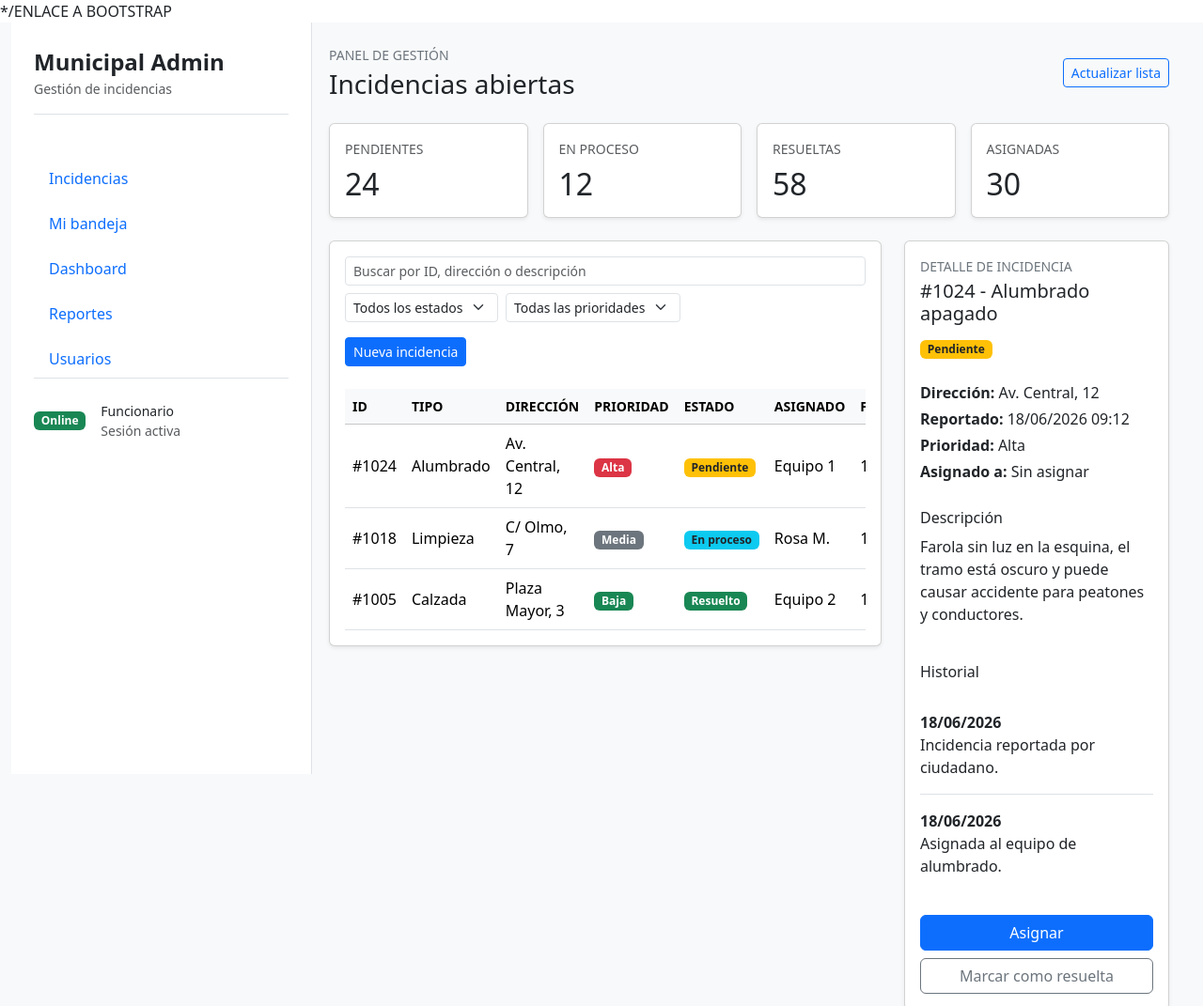
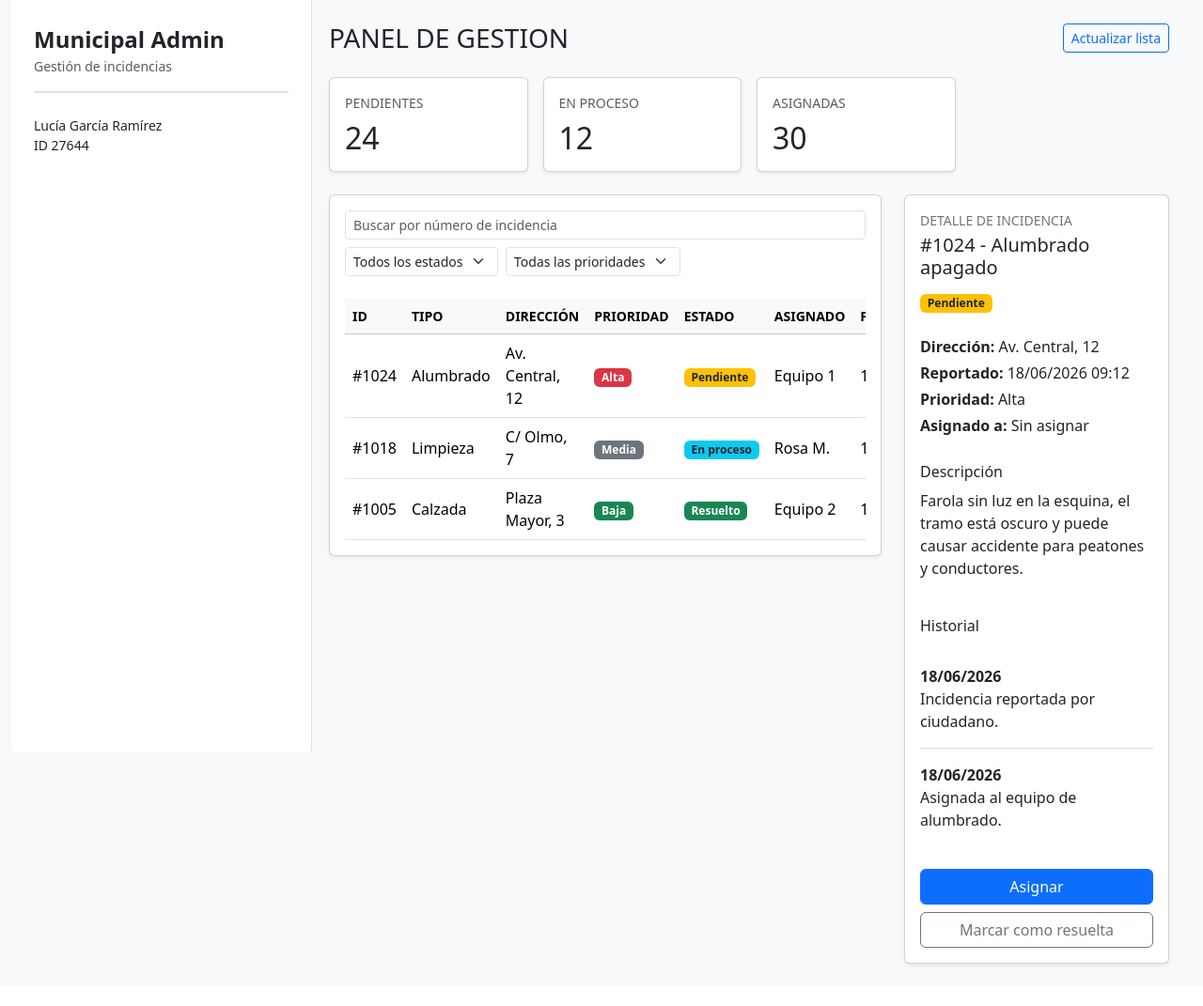
Before and after one commit to luciagarciarz/webappMuestra, a plain HTML site: page frontend/index.html in a window 1280 px wide. Shown: the top 1071 px of the page at 94% size. After the commit the page ends 1050 px from the top, so only its background shows below. Drawn offline with nearby package versions, Linux system fonts and the light colour scheme.

Commit message:
se añaden títulos a cada apartado de código para distinguir las partes de la web. Se comienza con el JS (se deja a medias la barra de búsqueda)

```diff
--- a/frontend/index.html
+++ b/frontend/index.html
@@ -4,46 +4,39 @@
     <meta charset="utf-8" />
     <meta name="viewport" content="width=device-width, initial-scale=1.0" />
     <title>Portal de Incidencias - Admin</title>
-    <link rel="stylesheet" href="https://cdn.jsdelivr.net/npm/bootstrap@5.3.2/dist/css/bootstrap.min.css" /> */ENLACE A BOOTSTRAP
+<!--ENLACE A CDN BOOTSTRAP -->
+    <link rel="stylesheet" href="https://cdn.jsdelivr.net/npm/bootstrap@5.3.2/dist/css/bootstrap.min.css" />
   </head>
 
+<!--COLUMNA LATERAL-->
   <body>
     <div class="container-fluid bg-light min-vh-100">
       <div class="row gx-0">
         <aside class="col-12 col-xl-3 col-xxl-2 p-4 bg-white border-end vh-100 position-fixed overflow-auto">
-          <div class="mb-5 pb-3 border-bottom">
+          <div class="pb-3 border-bottom">
             <strong class="d-block fs-4">Municipal Admin</strong>
             <p class="text-muted small mb-0">Gestión de incidencias</p>
           </div>
 
-          <nav class="nav flex-column gap-2">
-            <a class="nav-link active rounded" href="#">Incidencias</a>
-            <a class="nav-link rounded" href="#">Mi bandeja</a>
-            <a class="nav-link rounded" href="#">Dashboard</a>
-            <a class="nav-link rounded" href="#">Reportes</a>
-            <a class="nav-link rounded" href="#">Usuarios</a>
-          </nav>
-
           <div class="mt-auto pt-4 border-top">
             <div class="d-flex align-items-center gap-3">
-              <span class="badge bg-success">Online</span>
               <div>
-                <p class="small mb-0">Funcionario</p>
-                <p class="text-muted small mb-0">Sesión activa</p>
-              </div>
+                <p class="small mb-0">Lucía García Ramírez</p>
+                <p class="small mb-0">ID 27644</p>
             </div>
           </div>
         </aside>
 
+
+<!--COLUMNA PRINCIPAL-->
         <main class="col offset-xl-3 offset-xxl-2 p-4">
           <header class="d-flex flex-column flex-md-row align-items-start align-items-md-center justify-content-between gap-3 mb-4">
             <div>
-              <p class="text-uppercase text-secondary small mb-1">Panel de gestión</p>
-              <h1 class="h3 mb-0">Incidencias abiertas</h1>
+              <h1 class="h3 mb-0">PANEL DE GESTION</h1>
             </div>
-            <button class="btn btn-outline-primary btn-sm">Actualizar lista</button>
+            <button class="btn btn-outline-primary btn-sm">Actualizar lista</button> <!-BOTON DE ACTUALIZAR LISTA-->
           </header>
-
+    <!--SECCIÓN DE ESTADÍSTICAS-->
           <section class="row g-3 mb-4">
             <article class="col-12 col-sm-6 col-lg-3">
               <div class="card shadow-sm h-100">
@@ -64,34 +57,29 @@
             <article class="col-12 col-sm-6 col-lg-3">
               <div class="card shadow-sm h-100">
                 <div class="card-body">
-                  <p class="text-uppercase text-muted small mb-2">Resueltas</p>
-                  <h2 class="mb-0">58</h2>
-                </div>
-              </div>
-            </article>
-            <article class="col-12 col-sm-6 col-lg-3">
-              <div class="card shadow-sm h-100">
-                <div class="card-body">
                   <p class="text-uppercase text-muted small mb-2">Asignadas</p>
                   <h2 class="mb-0">30</h2>
                 </div>
               </div>
             </article>
           </section>
-
+    <!--SECCIÓN DE TABLA DE INCIDENCIAS (BUSCADOR, DESPLEGABLES, LISTADO DE INCIDENCIAS)-->
           <section class="row g-4">
             <article class="col-12 col-xl-8">
               <div class="card shadow-sm">
                 <div class="card-body">
                   <div class="d-flex flex-column flex-lg-row flex-wrap align-items-start align-items-lg-center justify-content-between gap-3 mb-4">
                     <div class="d-flex flex-wrap gap-2 w-100">
-                      <input class="form-control form-control-sm flex-grow-1" type="search" placeholder="Buscar por ID, dirección o descripción" />
+    <!--BUSCADOR DE INCIDENCIAS POR ID, DIRECCIÓN O DESCRIPCIÓN-->
+                      <input id="buscador-incidencias" class="form-control form-control-sm flex-grow-1" type="search" placeholder="Buscar por número de incidencia" />
+    <!--DESPLEGABLE DE ESTADOS-->
                       <select class="form-select form-select-sm w-auto">
                         <option>Todos los estados</option>
                         <option>Pendiente</option>
                         <option>En proceso</option>
                         <option>Resuelto</option>
                       </select>
+    <!--DESPLEGABLE DE PRIORIDADES-->
                       <select class="form-select form-select-sm w-auto">
                         <option>Todas las prioridades</option>
                         <option>Alta</option>
@@ -99,9 +87,8 @@
                         <option>Baja</option>
                       </select>
                     </div>
-                    <button class="btn btn-primary btn-sm">Nueva incidencia</button>
                   </div>
-
+    <!--TABLA DE INCIDENCIAS-->
                   <div class="table-responsive">
                     <table class="table align-middle mb-0">
                       <thead class="table-light small text-uppercase text-muted">
@@ -150,6 +137,7 @@
               </div>
             </article>
 
+    <!--SECCIÓN DE DETALLE DE INCIDENCIA SELECCIONADA-->
             <article class="col-12 col-xl-4">
               <div class="card shadow-sm h-100">
                 <div class="card-body d-flex flex-column h-100">
@@ -198,5 +186,6 @@
         </main>
       </div>
     </div>
+<!--ENLACE A ARCHIVO JS-->
   </body>
 </html>
```
